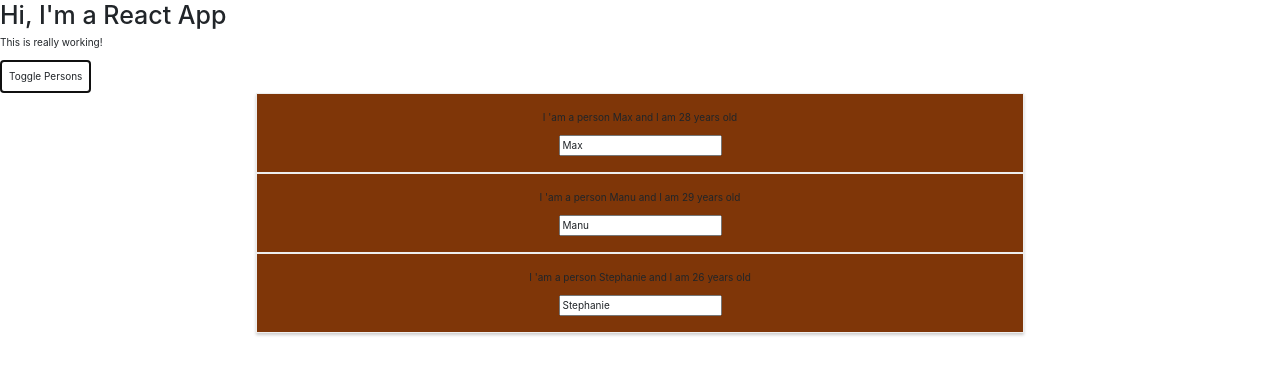
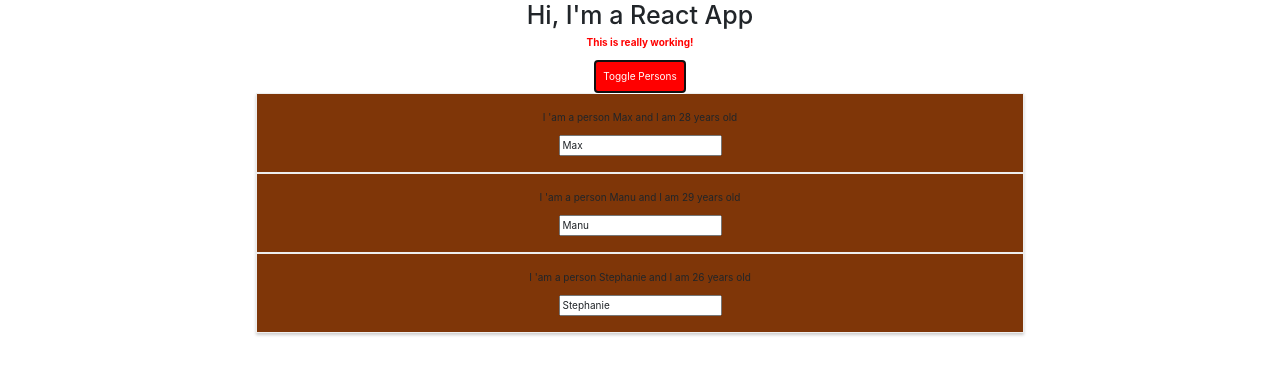
Before and after one commit to cyrsis/react16sandbox, a React app: page / in a window 1280 px wide. Both pictures are taken after a click on the button "Toggle Persons". Shown: the top 374 px of the page. Built offline with nearby package versions, Linux system fonts and the light colour scheme.

Commit message:
Update he work

```diff
--- a/src/App.css
+++ b/src/App.css
@@ -1,63 +1,16 @@
 .App {
-    font-family: 'Titillium Web', sans-serif;
     text-align: center;
-    background-color: aquamarine;
 }
 
-.btn{
-    background-color: gray;
-    width: 200px;
-
+.red {
+    color:red;
 }
 
-.h1 {
-    font-size: 100px;
-    font-weight: 700;
-    margin-bottom: 20px;
+.bold{
+    font-weight: bold;
 }
 
-#courses {
-    list-style: none;
-    display: inline-block;
-    width: 500px;
-    text-align: left;
+.redbold{
+    color:red;
+    font-weight: bold;
 }
-
-#courses p {
-    display: block;
-    padding: 20px 20px;
-    background-color: #C5EFF7;
-    color: #000;
-    position: relative;
-    cursor: pointer;
-
-    transition: 0.3s;
-}
-
-#courses p b {
-    position: absolute;
-    right: 30px;
-    width: 100px;
-    color: #000;
-    text-align: right;
-}
-
-#courses p:hover {
-    background-color: #52B3D9;
-    color: #fff;
-}
-
-#courses p.active {
-    color: #fff;
-    background-color: #446CB3;
-}
-
-#courses p.active b {
-    color: #fff;
-}
-
-#total {
-    background: #3FC380 !important;
-    cursor: default !important;
-    padding-top: 10px !important;
-}
--- a/src/App.js
+++ b/src/App.js
@@ -1,5 +1,5 @@
 import React, { Component } from 'react';
-import './App.css';
+import ss from './App.css';
 import Person from "./component/Person";
 
 
@@ -29,10 +29,10 @@ class App extends Component {
     nameChangedHandler = (event, id) => {
 
         const personIndex = this.state.persons.findIndex((p) => {
-         return p.id === id;
+            return p.id === id;
         })
 
-          // const changePerson = this.state.persons[personIndex]; //Dont change the object itself directly
+        // const changePerson = this.state.persons[personIndex]; //Dont change the object itself directly
 
         const changePerson = {
             ...this.state.persons[personIndex]
@@ -71,18 +71,17 @@ class App extends Component {
 
     render() {
         const style = {
-            backgroundColor: 'white',
+            backgroundColor: 'green',
+            color:'white',
             font: 'inherit',
             border: '1px solid blue',
             padding: '8px',
             cursor: 'pointer'
         };
 
-        let persons = null;
+        let persons = null; //Create variable is more fun
 
         if (this.state.showPersons) {
-
-
             persons = (
                 <div>
                     {
@@ -98,12 +97,27 @@ class App extends Component {
                     }
                 </div>
             );
+
+            style.backgroundColor = "red" //Dynamic Style for the react
         }
 
+        let redbold = ['red','bold'].join(' ');
+        console.log(redbold)
+
+        let styleColod = []
+        if (this.state.persons.length <=2) {
+         styleColod.push('red')
+        }
+        if (this.state.persons.length<=1) {
+            styleColod.push('bold')
+        }
+
+        styleColod.join(' ')
+
         return (
-            <div className="App">
+            <div className={ss.App}>
                 <h1>Hi, I'm a React App</h1>
-                <p>This is really working!</p>
+                <p className={ss.redbold}>This is really working!</p>
                 <button
                     style={style}
                     onClick={this.togglePersonsHandler}>Toggle Persons
--- a/src/component/Person.css
+++ b/src/component/Person.css
@@ -2,6 +2,7 @@
     width: 60%;
     margin: auto;
     border: 1px solid #eee;
+    padding-bottom: 20px;
     box-shadow: 0 2px 3px #ccc;
     padding: 16px;
     text-align: center;
--- a/src/component/Person.js
+++ b/src/component/Person.js
@@ -8,9 +8,9 @@ const person = (props) => {
         <div className={styles.Person}>
             <p onClick={props.click}>I 'am a person {props.name} and I am {props.age} years old </p>
             <p>{props.children}</p>
-
-            <input type="text" onChange={props.Change} value={props.name}/>
-
+            <input type="text"
+                   onChange={props.Change}
+                   value={props.name}/>
         </div>
 
     )
```
